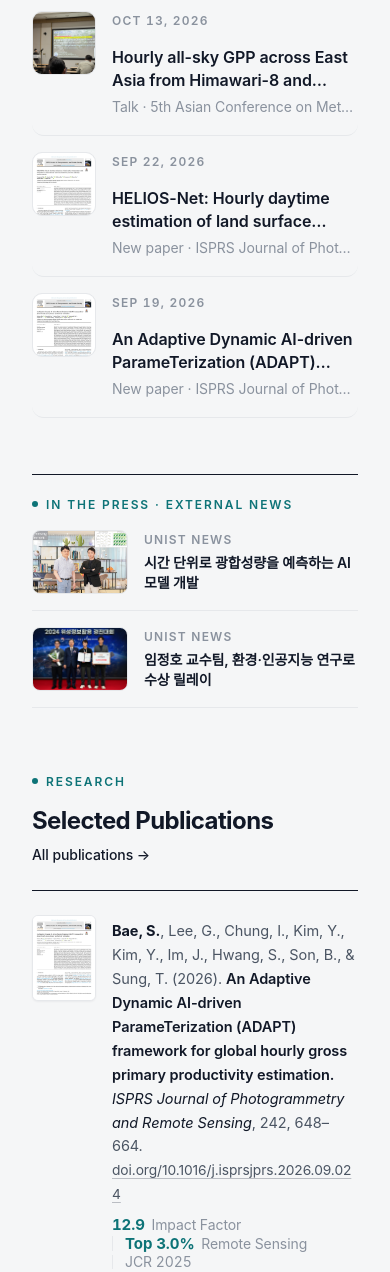
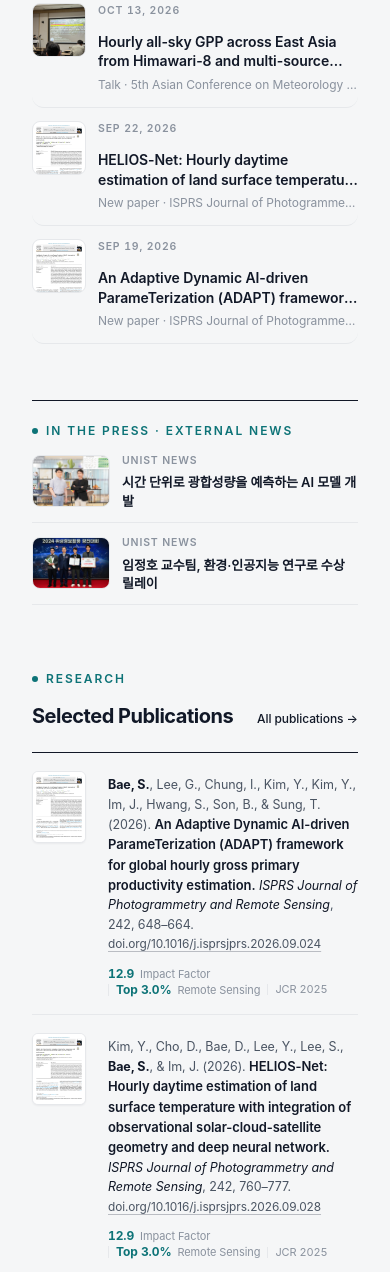
Before and after one commit to sjbae1102/sjbae1102.github.io, a website: page index.html in a window 390 px wide. Shown: the part 707-1979 px from the top of the page. Drawn offline with Linux system fonts and the light colour scheme; a web font is replaced by a local one.

Commit message:
Home: compact mobile news, publications, conferences (#16)
Co-authored-by: Cursor Agent <cursoragent@cursor.com>
Co-authored-by: Sejeong Bae <sjbae1102@users.noreply.github.com>

```diff
--- a/css/home.css
+++ b/css/home.css
@@ -96,3 +96,25 @@ section{padding-top:64px}.sh{margin-bottom:24px;flex-wrap:wrap;row-gap:8px}h2{fo
 }
 @media(max-width:420px){.home-v3 .btns{gap:4px;justify-content:space-between}.home-v3 .btn{padding:0 6px;font-size:10px}}
 @media(max-width:374px){.home-v3 .btn{padding:0 5px;font-size:9.5px}}
+/* v26: compact mobile home sections (<=420px) */
+@media(max-width:420px){
+.home-v3 h2{font-size:20px}
+.home-v3 .all{font-size:12px;white-space:nowrap;margin-left:10px}
+.home-v3 .date{font-size:10.5px;letter-spacing:.08em}
+.home-v3 .row{grid-template-columns:54px 1fr;gap:12px;padding:13px 0}
+.home-v3 .row .th{width:54px;height:54px;border-radius:8px}
+.home-v3 .row h3{font-size:14px;line-height:1.4}
+.home-v3 .row p{font-size:12px}
+.home-v3 .pc{grid-template-columns:78px 1fr;gap:12px;padding:12px 0}
+.home-v3 .pc .im{width:78px;height:52px}
+.home-v3 .pc h3{font-size:13px;line-height:1.4}
+.home-v3 .pub{gap:12px;padding:18px 0}
+.home-v3 .pub .th{width:54px}
+.home-v3 .pub .pv.cite{font-size:12.5px;line-height:1.55}
+.home-v3 .pub .pv.cite .pub-title{font-size:13px}
+.home-v3 .pub .ifm-b{font-size:11px}.home-v3 .pub .ifm-b b{font-size:12px}.home-v3 .pub .ifm-b>span{padding:0 7px}.home-v3 .pub .ifm-b>span:first-child{padding-left:0}
+.home-v3 .sub2{font-size:16px;margin-bottom:10px}
+.home-v3 .ce{padding:13px 0}
+.home-v3 .ce h3{font-size:14px;line-height:1.4}
+.home-v3 .ce p{font-size:12px}
+}
```
